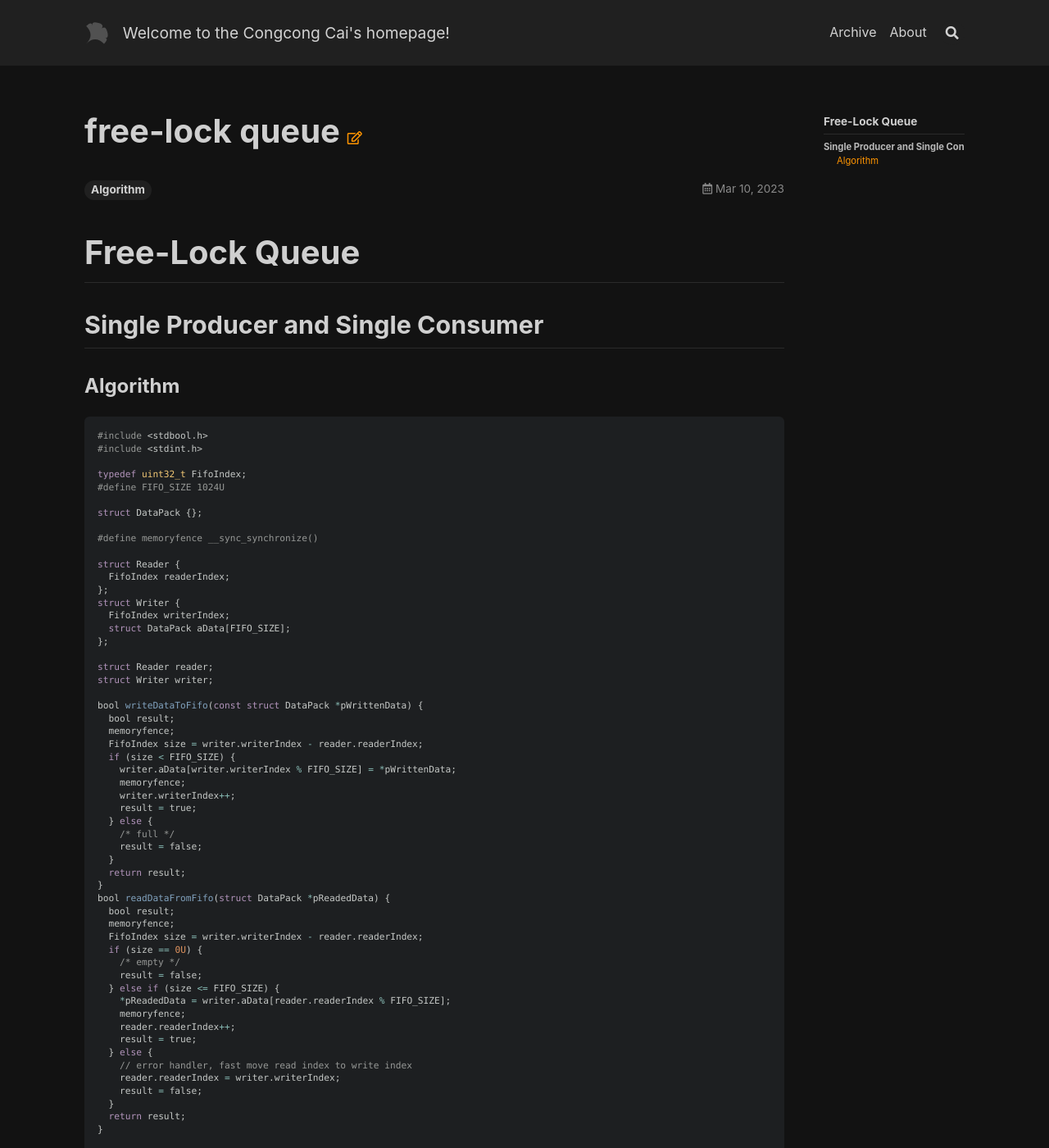
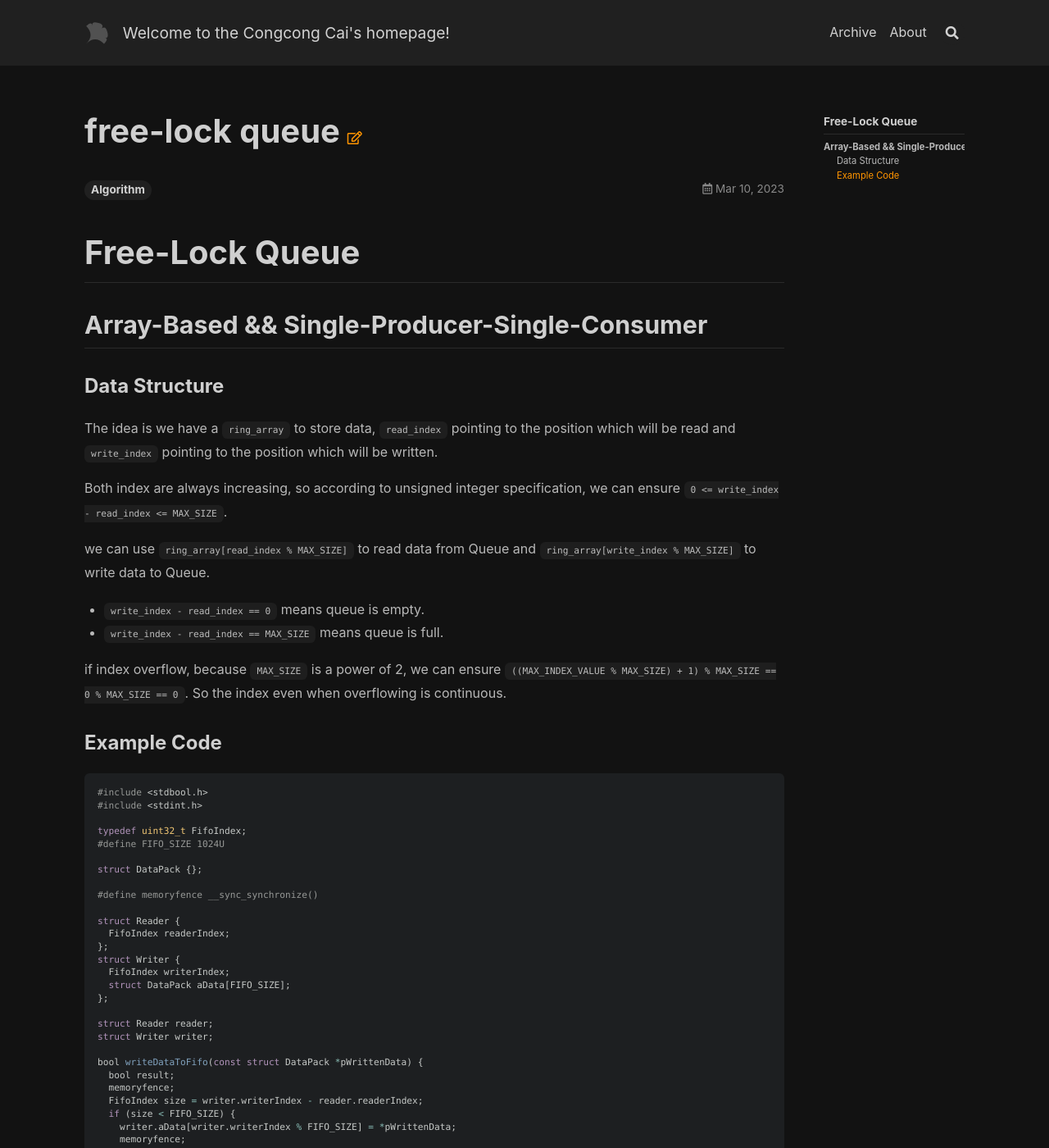
Before and after one commit to HerrCai0907/HerrCai0907.github.io, a Jekyll site: the page built from _posts/2023-03-10-freelock_queue.md, in a window 1280 px wide and 1400 px high. Shown: the whole window at 82% size. Built offline with Jekyll 4.4.1, drawn with Linux system fonts in a browser that asks for light colours; nearby versions of some CDN libraries.

Commit message:
add explanation for free lock queue

````diff
--- a/_posts/2023-03-10-freelock_queue.md
+++ b/_posts/2023-03-10-freelock_queue.md
@@ -5,9 +5,22 @@ tags: Algorithm
 
 # Free-Lock Queue
 
-## Single Producer and Single Consumer
+## Array-Based && Single-Producer-Single-Consumer
 
-### Algorithm
+### Data Structure
+
+The idea is we have a `ring_array` to store data, `read_index` pointing to the position which will be read and `write_index` pointing to the position which will be written.
+
+Both index are always increasing, so according to unsigned integer specification, we can ensure `0 <= write_index - read_index <= MAX_SIZE`.
+
+we can use `ring_array[read_index % MAX_SIZE]` to read data from Queue and `ring_array[write_index % MAX_SIZE]` to write data to Queue.
+
+- `write_index - read_index == 0` means queue is empty.
+- `write_index - read_index == MAX_SIZE` means queue is full.
+
+if index overflow, because `MAX_SIZE` is a power of 2, we can ensure `((MAX_INDEX_VALUE % MAX_SIZE) + 1) % MAX_SIZE == 0 % MAX_SIZE == 0`. So the index even when overflowing is continuous.
+
+### Example Code
 
 ```c
 #include <stdbool.h>
````
